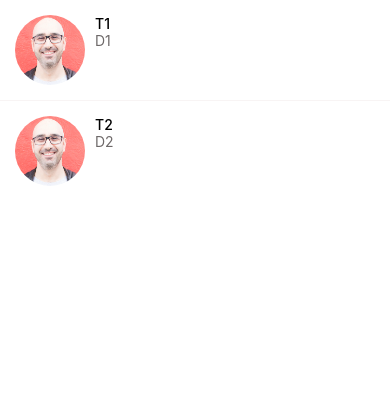
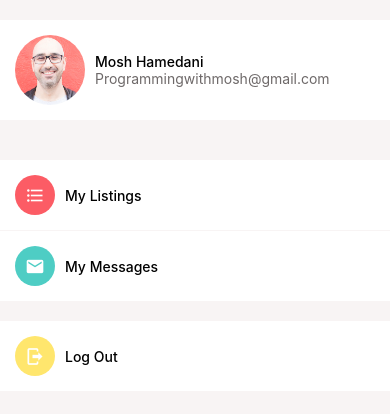
Before and after one commit to moesaniii/DoneWithIt, a React Native app: screen / in a window 390 px wide. Shown: the top 414 px of the page. Built offline with nearby package versions, Linux system fonts and the light colour scheme.

Commit message:
AccountScreen

```diff
--- a/App.js
+++ b/App.js
@@ -1,6 +1,5 @@
 import React from "react";
-import MessagesScreen from "./app/screens/MessagesScreen";
-
+import AccountScreen from "./app/screens/AccountScreen";
 export default function App() {
-  return <MessagesScreen />;
+  return <AccountScreen />;
 }
--- /dev/null
+++ b/app/components/Icon.js
@@ -0,0 +1,27 @@
+import React from "react";
+import { View } from "react-native";
+import { MaterialCommunityIcons } from "@expo/vector-icons";
+
+function Icon({
+  name,
+  size = 40,
+  backgroundColor = "#000",
+  iconColor = "#fff",
+}) {
+  return (
+    <View
+      style={{
+        width: size,
+        height: size,
+        borderRadius: size / 2,
+        backgroundColor,
+        justifyContent: "center",
+        alignItems: "center",
+      }}
+    >
+      <MaterialCommunityIcons name={name} color={iconColor} size={size * 0.5} />
+    </View>
+  );
+}
+
+export default Icon;
--- a/app/components/ListItem.js
+++ b/app/components/ListItem.js
@@ -8,16 +8,26 @@
 import colors from "../config/colors";
 import AppText from "./AppText";
 
-function ListItem({ title, subTitle, image, onPress, renderRightActions }) {
+function ListItem({
+  title,
+  subTitle,
+  image,
+  IconComponent,
+  onPress,
+  renderRightActions,
+}) {
   return (
     <GestureHandlerRootView>
       <Swipeable renderRightActions={renderRightActions}>
         <TouchableHighlight underlayColor={colors.light} onPress={onPress}>
           <View style={styles.container}>
-            <Image source={image} style={styles.image} />
-            <View>
+            {IconComponent}
+            {image && <Image source={image} style={styles.image} />}
+            <View style={styles.detailsContainer}>
               <AppText style={styles.title}>{title}</AppText>
-              <AppText style={styles.subTitle}>{subTitle}</AppText>
+              {subTitle && (
+                <AppText style={styles.subTitle}>{subTitle}</AppText>
+              )}
             </View>
           </View>
         </TouchableHighlight>
@@ -30,12 +40,16 @@
   container: {
     flexDirection: "row",
     padding: 15,
+    backgroundColor: colors.white,
+  },
+  detailsContainer: {
+    marginLeft: 10,
+    justifyContent: "center",
   },
   image: {
     width: 70,
     height: 70,
     borderRadius: 35,
-    marginRight: 10,
   },
   subTitle: {
     color: colors.medium,
--- a/app/components/Screen.js
+++ b/app/components/Screen.js
@@ -3,8 +3,8 @@
 
 import Constants from "expo-constants";
 
-function Screen({ children }) {
-  return <SafeAreaView style={styles.screen}>{children}</SafeAreaView>;
+function Screen({ children, style }) {
+  return <SafeAreaView style={[styles.screen, style]}>{children}</SafeAreaView>;
 }
 
 const styles = StyleSheet.create({
--- /dev/null
+++ b/app/screens/AccountScreen.js
@@ -0,0 +1,71 @@
+import React from "react";
+import { FlatList, StyleSheet, View } from "react-native";
+
+import ListItem from "../components/ListItem";
+import Screen from "../components/Screen";
+import colors from "../config/colors";
+import Icon from "../components/Icon";
+import ListItemSeparator from "../components/ListItemSeparator";
+const menuItems = [
+  {
+    title: "My Listings",
+    icon: {
+      name: "format-list-bulleted",
+      backgroundColor: colors.primary,
+    },
+  },
+  {
+    title: "My Messages",
+    icon: {
+      name: "email",
+      backgroundColor: colors.secondary,
+    },
+  },
+];
+
+function AccountScreen(props) {
+  return (
+    <Screen style={styles.screen}>
+      <View style={styles.container}>
+        <ListItem
+          title="Mosh Hamedani"
+          subTitle="Programmingwithmosh@gmail.com"
+          image={require("../assets/mosh.jpg")}
+        />
+      </View>
+      <View style={styles.container}>
+        <FlatList
+          data={menuItems}
+          keyExtractor={(menuItem) => menuItem.title}
+          ItemSeparatorComponent={ListItemSeparator}
+          renderItem={({ item }) => (
+            <ListItem
+              title={item.title}
+              IconComponent={
+                <Icon
+                  name={item.icon.name}
+                  backgroundColor={item.icon.backgroundColor}
+                />
+              }
+            />
+          )}
+        />
+      </View>
+      <ListItem
+        title="Log Out"
+        IconComponent={<Icon name="logout" backgroundColor="#ffe66d" />}
+      />
+    </Screen>
+  );
+}
+
+const styles = StyleSheet.create({
+  container: {
+    marginVertical: 20,
+  },
+  screen: {
+    backgroundColor: colors.light,
+  },
+});
+
+export default AccountScreen;
```
